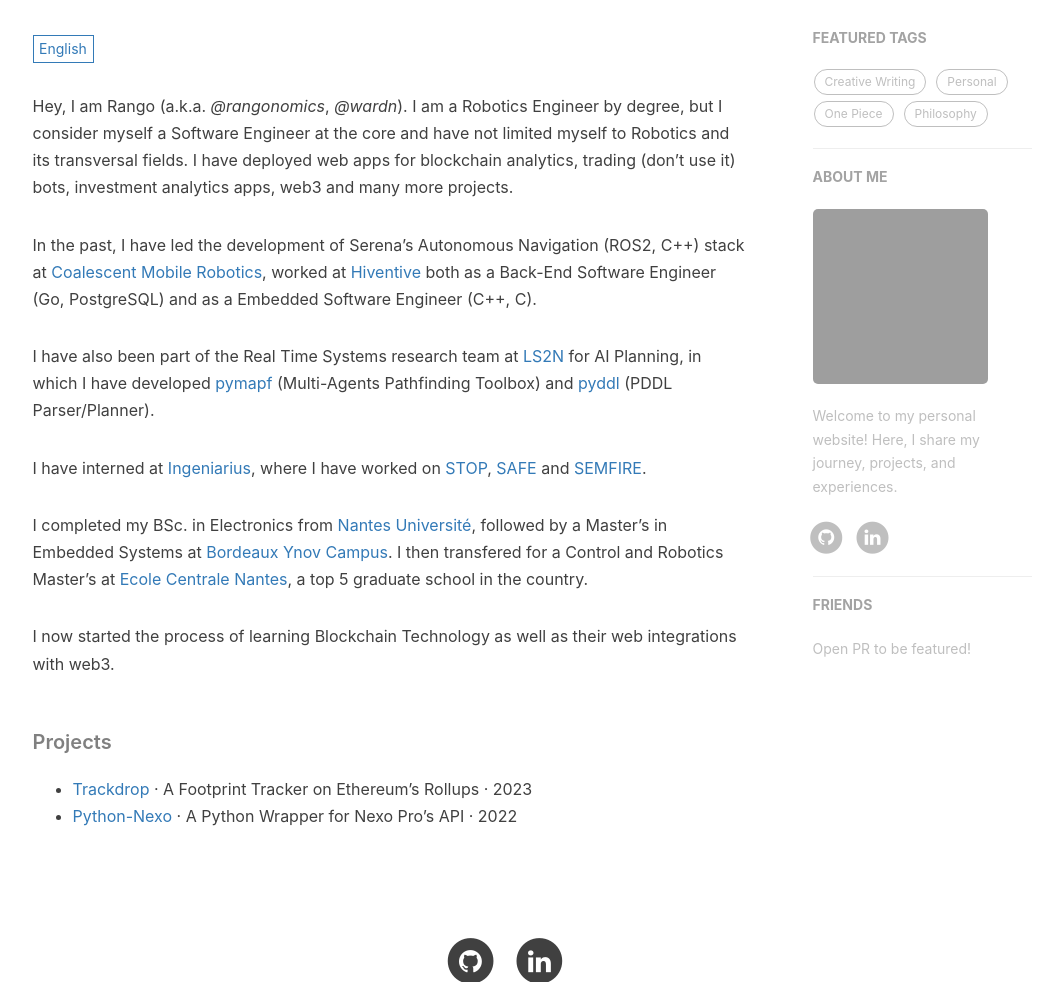
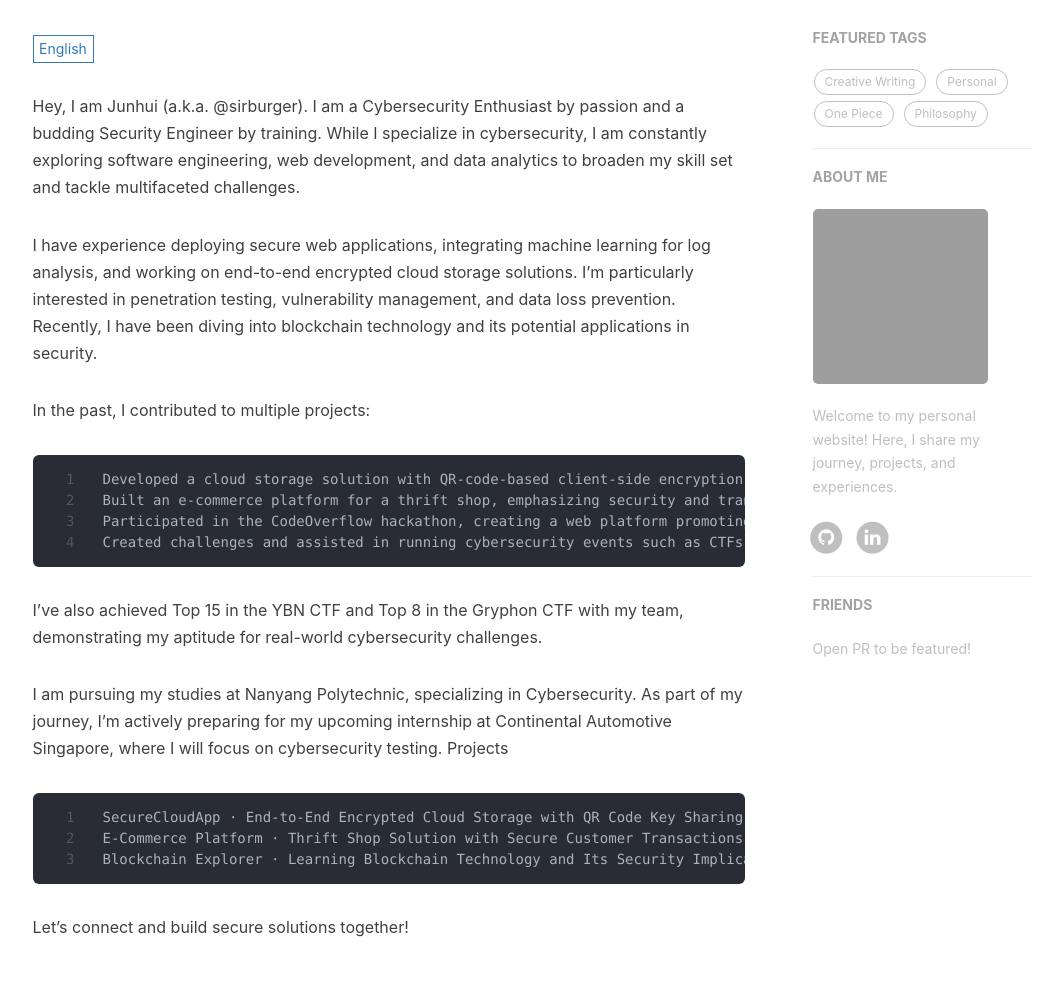
Before and after one commit to sirburger/sirburger.github.io, a Jekyll site: the page built from about.html, in a window 1280 px wide and 1400 px high. Shown: the part 418-1400 px from the top of the window, without its empty margins (135-1198 px from the left). Built offline with Jekyll 4.4.1, drawn with Linux system fonts in a browser that asks for light colours; nearby versions of some CDN libraries; comment, search, counter and statistics services are not loaded; grey boxes are pictures that could not be loaded.

Commit message:
zxczxczxc
zxczxc

```diff
--- a/_includes/about/en.md
+++ b/_includes/about/en.md
@@ -1,19 +1,21 @@
-Hey, I am Rango (a.k.a. _@rangonomics_, _@wardn_). I am a Robotics Engineer by degree, but I consider myself a Software Engineer at the core and have not limited myself to Robotics and its transversal fields. I have deployed web apps for blockchain analytics, trading (don't use it) bots, investment analytics apps, web3 and many more projects.
+Hey, I am Junhui (a.k.a. @sirburger). I am a Cybersecurity Enthusiast by passion and a budding Security Engineer by training. While I specialize in cybersecurity, I am constantly exploring software engineering, web development, and data analytics to broaden my skill set and tackle multifaceted challenges.
 
-In the past, I have led the development of Serena's Autonomous Navigation (ROS2, C++) stack at [Coalescent Mobile Robotics](https://cm-robotics.com/), worked at [Hiventive](https://www.hiventive.com/en/) both as a Back-End Software Engineer (Go, PostgreSQL) and as a Embedded Software Engineer (C++, C).
+I have experience deploying secure web applications, integrating machine learning for log analysis, and working on end-to-end encrypted cloud storage solutions. I’m particularly interested in penetration testing, vulnerability management, and data loss prevention. Recently, I have been diving into blockchain technology and its potential applications in security.
 
-I have also been part of the Real Time Systems research team at [LS2N](https://ls2n.fr) for AI Planning, in which I have developed [pymapf](https://github.com/APLA-Toolbox/pymapf) (Multi-Agents Pathfinding Toolbox) and [pyddl](https://github.com/APLA-Toolbox/pythonpddl) (PDDL Parser/Planner).
+In the past, I contributed to multiple projects:
 
-I have interned at [Ingeniarius](https://ingeniarius.pt/), where I have worked on [STOP](http://stop.ingeniarius.pt/), [SAFE](http://safeforest.ingeniarius.pt/) and [SEMFIRE](http://semfire.ingeniarius.pt/).
+    Developed a cloud storage solution with QR-code-based client-side encryption as part of my ISPJ project.
+    Built an e-commerce platform for a thrift shop, emphasizing security and transaction integrity.
+    Participated in the CodeOverflow hackathon, creating a web platform promoting healthy eating and food waste reduction.
+    Created challenges and assisted in running cybersecurity events such as CTFs and workshops with the NYP Infosec Club.
 
-I completed my BSc. in Electronics from [Nantes Université](https://english.univ-nantes.fr/), followed by a Master's in Embedded Systems at [Bordeaux Ynov Campus](https://www.ynov.com/campus/bordeaux). I then transfered for a Control and Robotics Master's at [Ecole Centrale Nantes](https://www.ec-nantes.fr/english-version), a top 5 graduate school in the country.
+I’ve also achieved Top 15 in the YBN CTF and Top 8 in the Gryphon CTF with my team, demonstrating my aptitude for real-world cybersecurity challenges.
 
-I now started the process of learning Blockchain Technology as well as their web integrations with web3.
+I am pursuing my studies at Nanyang Polytechnic, specializing in Cybersecurity. As part of my journey, I’m actively preparing for my upcoming internship at Continental Automotive Singapore, where I will focus on cybersecurity testing.
+Projects
 
-##### Projects
+    SecureCloudApp · End-to-End Encrypted Cloud Storage with QR Code Key Sharing · 2024
+    E-Commerce Platform · Thrift Shop Solution with Secure Customer Transactions · 2024
+    Blockchain Explorer · Learning Blockchain Technology and Its Security Implications · 2025
 
-- [Trackdrop][1] · A Footprint Tracker on Ethereum's Rollups · 2023
-- [Python-Nexo][2] · A Python Wrapper for Nexo Pro's API · 2022
-
-[1]: https://trackdrop.xyz/
-[2]: https://github.com/guilyx/python-nexo
+Let’s connect and build secure solutions together!
```
Also changed, not shown: pwa/manifest.json.
